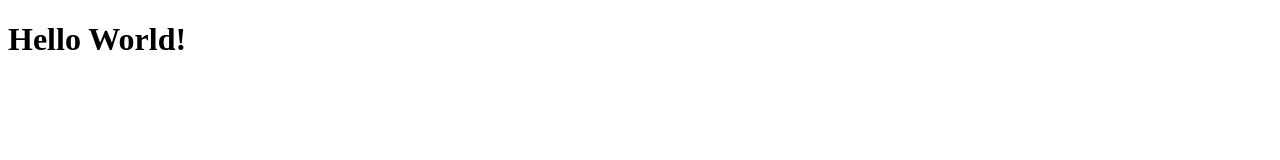
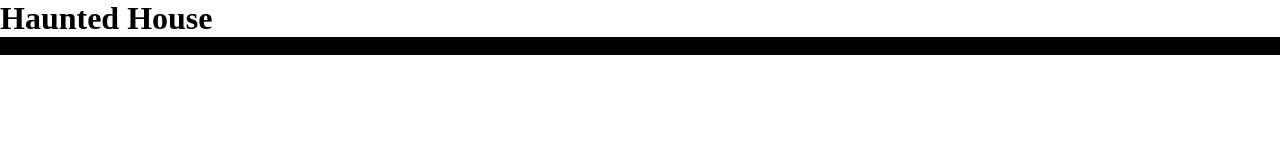
Before and after one commit to bdtripp/haunted_house, a plain HTML site: page src/main/resources/static/index.html in a window 1280 px wide. Drawn offline with Linux system fonts and the light colour scheme.

Commit message:
begin styling and creating web page

```diff
--- a/src/main/resources/static/css/styles.css
+++ b/src/main/resources/static/css/styles.css
@@ -0,0 +1,14 @@
+*, *::before, *::after {
+  box-sizing: border-box;
+  margin: 0;
+  padding: 0;
+}
+
+div#terminal {
+    background-color: black;
+    color: white;
+}
+
+input#terminal-input {
+    all: unset; /* wipe most browser styles */
+}
--- a/src/main/resources/static/index.html
+++ b/src/main/resources/static/index.html
@@ -4,10 +4,19 @@
     <meta charset="UTF-8">
     <meta name="viewport" content="width=device-width, initial-scale=1.0">
     <title>Haunted House</title>
-    <link rel="stylesheet" href="css/style.css">
+    <link rel="stylesheet" href="css/styles.css">
     <script src="js/main.js"></script>
 </head>
 <body>
-    <h1>Hello World!</h1>
+    <main>
+        <h1>Haunted House</h1>
+        <div id="terminal">
+            <div id="output-area"></div>
+            <input
+                id="terminal-input"
+                type="text"
+            />
+        </div>
+    </main>
 </body>
 </html>
```
